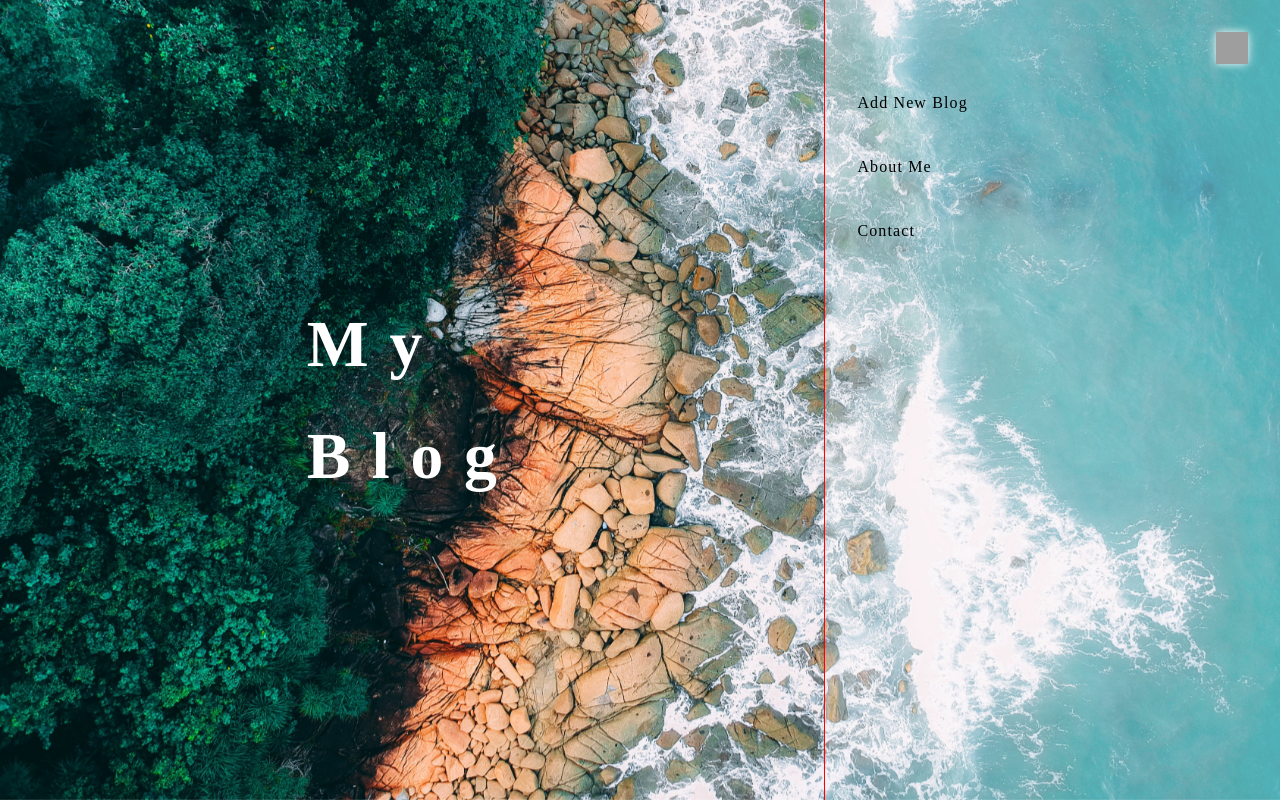
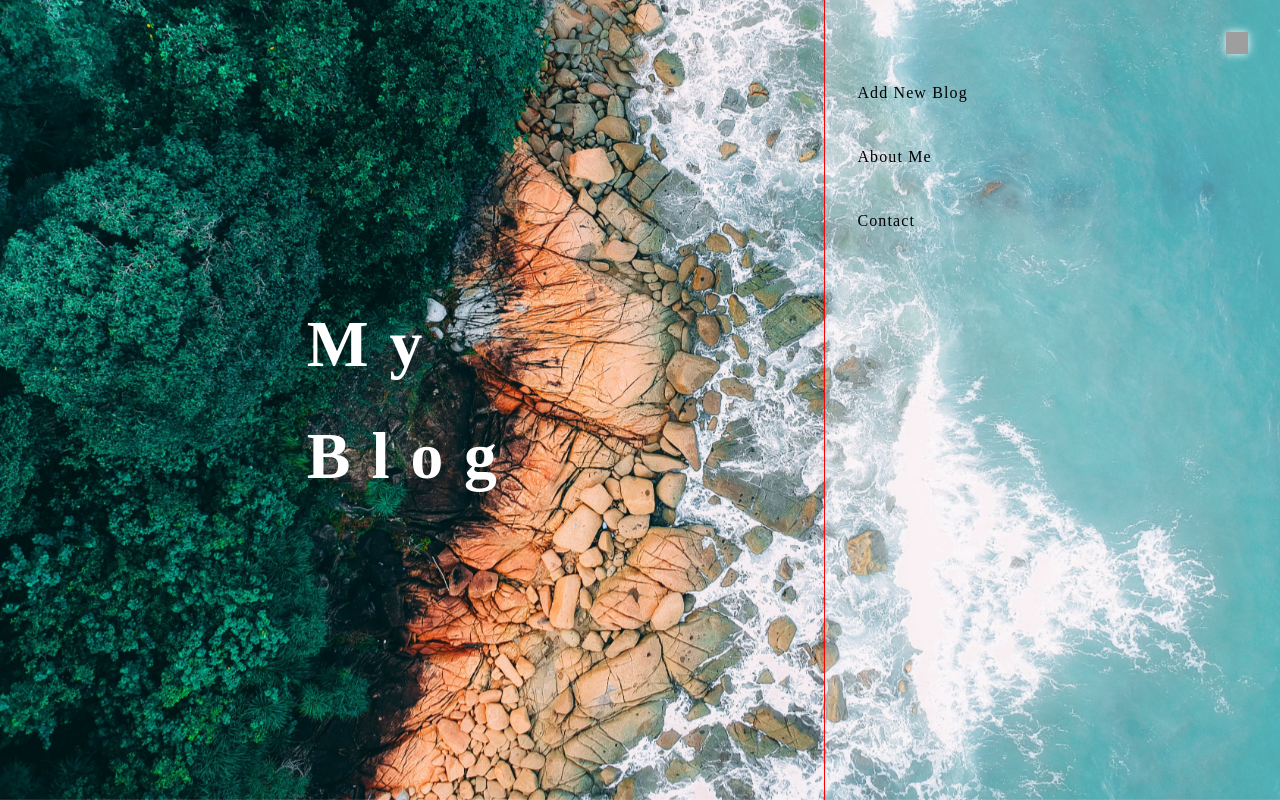
Before and after one commit to ali-masaaf/My-blog, a React (Create React App) app: page /menu in a window 1280 px wide. Built offline with nearby package versions, Linux system fonts and the light colour scheme; grey boxes are pictures that could not be loaded; a web font is replaced by a local one.

Commit message:
fix: adjust exit button size in sidebae component

```diff
--- a/src/sass/components/_sidebar.scss
+++ b/src/sass/components/_sidebar.scss
@@ -8,8 +8,8 @@
 
     .exit_icon{
         display: inline-block;
-        height: 2rem;
-        width: 2rem;
+        height: 1.375rem;
+        width: 1.375rem;
         background-image: url('/assets/icons/exit.svg');
         background-size: cover;
         background-position: center;
```
Also changed, not shown: src/assets/icons/exit.svg.
